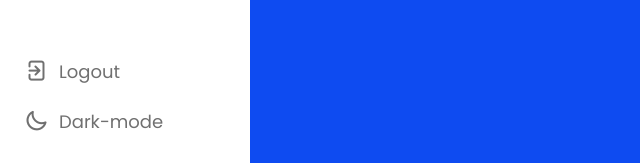
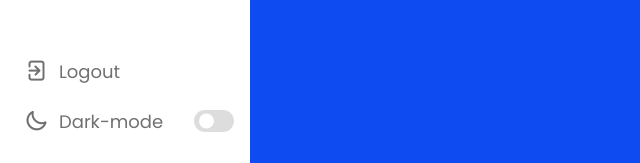
Before and after one commit to sherlockduy4869/QSDecor_Management, a PHP site: page / in a window 1280 px wide. Shown: the part 637-800 px from the top of the page, without its empty margins (0-640 px from the left). Run offline with PHP 8.4, Linux system fonts and the light colour scheme.

Commit message:
Feat: import jquery and completed nav bar

```diff
--- a/Resource/css/style.css
+++ b/Resource/css/style.css
@@ -116,3 +116,40 @@ nav .menu-items{
 .nav-links li a:hover .link-name{
     color: var(--primary-color);
 }
+
+.menu-items .mode{
+    display: flex;
+    align-items: center;
+}
+
+.menu-items .mode-toggle{
+    position: absolute;
+    right: 14px;
+    height: 50px;
+    min-width: 45px;
+    display: flex;
+    align-items: center;
+    justify-content: center;
+    cursor: pointer;
+}
+
+.mode-toggle .switch{
+    position: relative;
+    display: inline-block;
+    height: 22px;
+    width: 40px;
+    border-radius: 25px;
+    background-color: var(--toggle-color);
+}
+
+.switch:before{
+    content: "";
+    position: absolute;
+    left: 5px;
+    top: 50%;
+    transform: translateY(-50%);
+    height: 15px;
+    width: 15px;
+    background-color: var(--panel-color);
+    border-radius: 50%;
+}
--- a/Resource/js/script.js
+++ b/Resource/js/script.js
@@ -0,0 +1,3 @@
+$(document).ready(function(){
+
+})
--- a/index.html
+++ b/index.html
@@ -9,6 +9,10 @@
 
     <!--ICONSCOUT CSS-->
     <link rel="stylesheet" href="https://unicons.iconscout.com/release/v4.0.0/css/line.css">
+
+    <!--JS/JQUERY-->
+    <script src="https://code.jquery.com/jquery-3.6.0.min.js" integrity="sha256-/xUj+3OJU5yExlq6GSYGSHk7tPXikynS7ogEvDej/m4=" crossorigin="anonymous"></script>
+    <script src="/Resource/js/script.js"></script>
 
     <title>Document</title>
 </head>
@@ -39,17 +43,22 @@
                     <span class="link-name">Dashboard</span>
                 </a></li>
             </ul>
-            <ul class="logout-mod">
+            <ul class="logout-mode">
                 <li><a href="#">
                     <i class="uil uil-signout"></i>
                     <span class="link-name">Logout</span>
                 </a></li>
 
-                <li>
+                <li class="mode">
                     <a href="#">
                         <i class="uil uil-moon"></i>
                         <span class="link-name">Dark-mode</span>
                     </a>
+
+                    <div class="mode-toggle">
+                        <span class="switch"></span>
+                    </div>
+
                 </li>
             </ul>
         </div>
```
